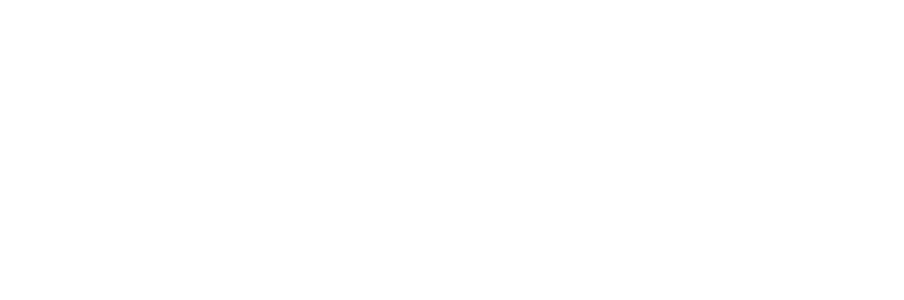
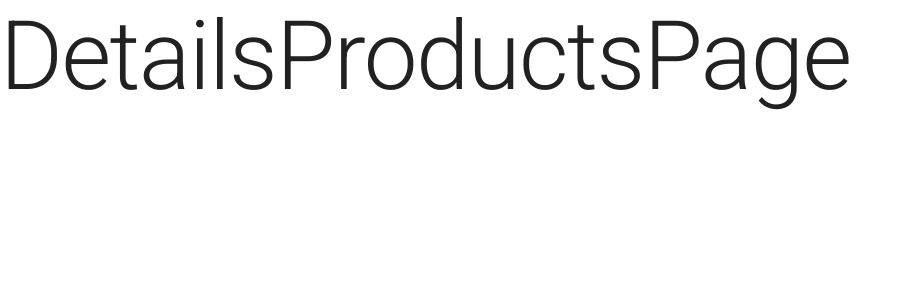
Before and after one commit to jerickgm89/ecommerce_frontend, a React (Vite) app: page /products/detailsProducts in a window 1280 px wide. Shown: the top 300 px of the page, without its empty margins (0-904 px from the left). Built offline with nearby package versions, Linux system fonts and the light colour scheme.

Commit message:
Feat: configurando la pagina de producto

```diff
--- /dev/null
+++ b/src/products/pages/DetailsProductsPage.jsx
@@ -0,0 +1,9 @@
+import { Typography } from "@mui/material"
+
+export const DetailsProductsPage = () => {
+  return (
+    <>
+      <Typography variant='h1'> DetailsProductsPage</Typography>
+    </>
+  )
+}
--- /dev/null
+++ b/src/products/pages/ProductsPage.jsx
@@ -0,0 +1,10 @@
+import { Typography } from "@mui/material"
+
+
+export const ProductsPage = () => {
+  return (
+    <>
+      <Typography variant='h1'>ProductsPage</Typography>
+    </>
+  )
+}
--- /dev/null
+++ b/src/products/pages/index.js
@@ -0,0 +1,2 @@
+export * from "./ProductsPage";
+export * from "./DetailsProductsPage"
--- /dev/null
+++ b/src/products/routes/ProductsRoutes.jsx
@@ -0,0 +1,13 @@
+import { Navigate, Route, Routes } from 'react-router-dom'
+import { ProductsPage, DetailsProductsPage } from '../pages'
+
+export const ProductsRoutes = () => {
+  return (
+    <Routes>
+        <Route path="products" element={<ProductsPage />} />
+        <Route path="detailsProducts" element={<DetailsProductsPage />} />
+
+        <Route path='/*' element={ <Navigate to="/products" /> } />
+    </Routes>
+  )
+}
--- /dev/null
+++ b/src/products/routes/index.js
@@ -0,0 +1 @@
+export * from "./ProductsRoutes";
--- a/src/router/AppRouter.jsx
+++ b/src/router/AppRouter.jsx
@@ -1,6 +1,7 @@
 import { Route, Routes } from "react-router-dom"
 import { AuthRoutes } from "../auth/routes/"
 import { HomeRoutes } from "../home/routes/";
+import { ProductsRoutes } from "../products/routes/"
 
 export const AppRouter = () => {
   return (
@@ -11,8 +12,8 @@
         <Route path="/*" element={ <HomeRoutes/>}/>
 
         {/* Products */}
-        <Route />
-        {/* <Route path="" element={ }/> */}
+
+        <Route path="/products/*" element={ <ProductsRoutes/>}/>
 
         {/* CartShopping */}
         <Route />
```
Also changed, not shown: 1 other file (tests, documents, lock files or other folders).
